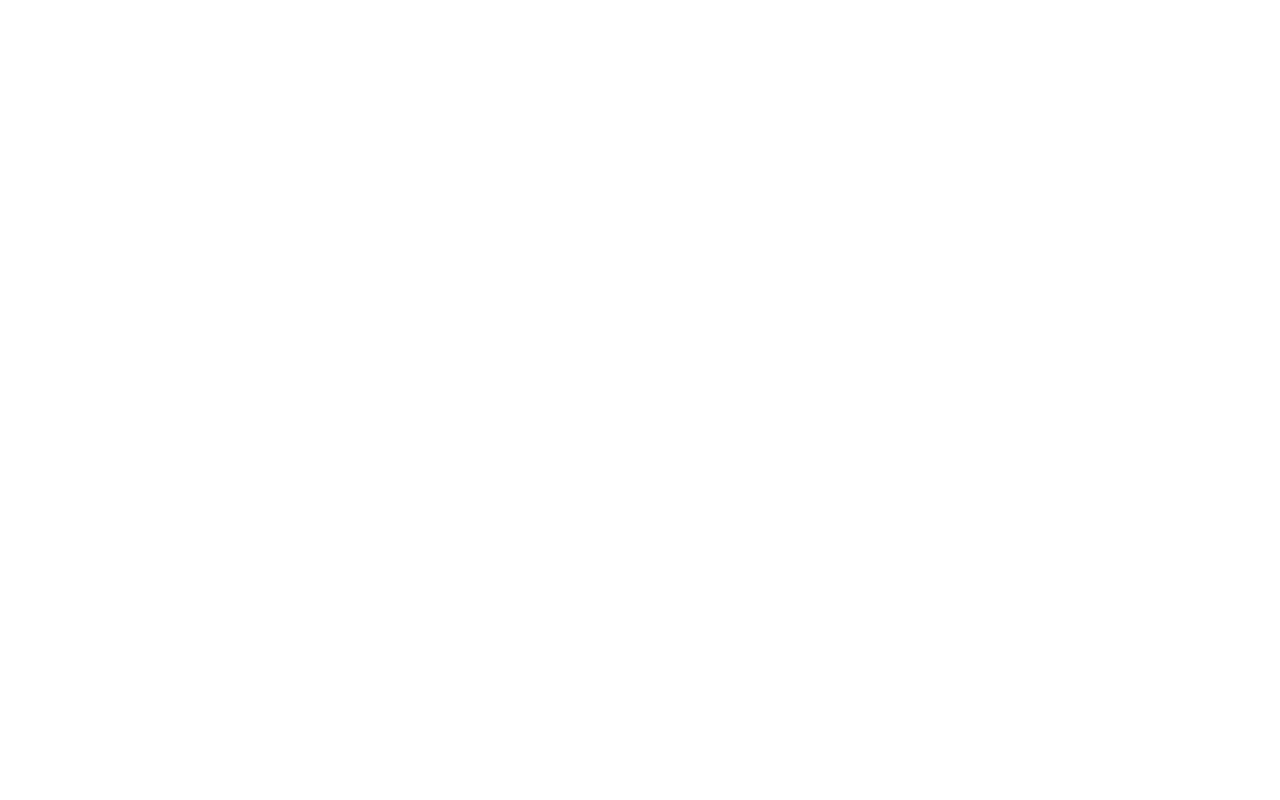
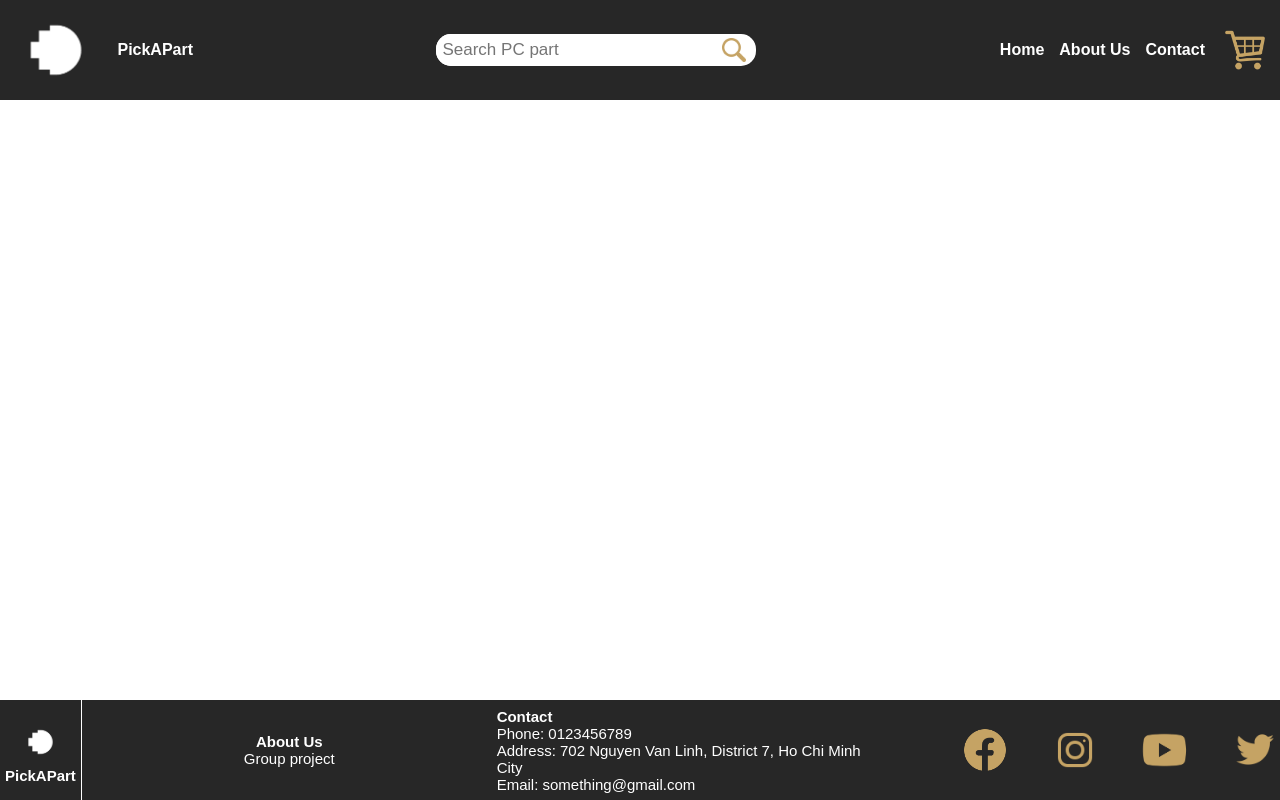
Before and after one commit to quynguyn/enterprise, a plain HTML site: page HTML/index.html in a window 1280 px wide. Drawn offline with Linux system fonts and the light colour scheme.

Commit message:
Make header and footer

```diff
--- a/Asset/CSS/style.css
+++ b/Asset/CSS/style.css
@@ -1,20 +1,152 @@
-:root{
+:root {
     --main-color: #272727;
     --primary-color: #c5a364;
     --secondary-color: #DBC9a5;
-    --thired-color:#ffffff;
+    --thired-color: #ffffff;
 }
 
 /* Reset CSS  */
-*{
+* {
     padding: 0;
     margin: 0;
     box-sizing: border-box;
     text-decoration: none;
-    background-color: #faf7f4;
     font-family: Arial, Helvetica, sans-serif;
 }
+
 /*
     to use variable in CSS
     Example : background-color: var(--main-color);
 */
+
+header {
+    width: 100%;
+    position: fixed;
+    height: 100px;
+    background-color: var(--main-color);
+    display: flex;
+    justify-content: space-between;
+    align-items: center;
+}
+
+.nav-part {
+    display: flex;
+    align-items: center;
+    justify-content: space-between;
+    background-color: inherit;
+}
+
+.nav-part a {
+    display: flex;
+    margin: 0px 5px;
+    background-color: inherit;
+    color: var(--thired-color);
+}
+
+header .nav-part:last-child a {
+    margin-right: 10px;
+}
+
+.nav-part a b {
+    background-color: inherit;
+}
+
+header .search-bar {
+    height: 32px;
+    width: 25%;
+    display: flex;
+    font-size: 17px;
+    border-radius: 15px;
+    background-color: var(--thired-color);
+}
+
+header .nav-part #magnifying-glass {
+    padding-right: 10px;
+    height: 75%;
+    background-color: transparent;
+}
+
+.logo picture img {
+    display: flex;
+    height: 100px;
+    width: auto;
+    background-color: var(--main-color);
+    padding: 2px;
+}
+
+/* Style the search box inside the navigation bar */
+header input[type=text] {
+    display: flex;
+    padding: 6px;
+    font-size: 17px;
+    border: none;
+    border-radius: 15px;
+    background-color: inherit;
+}
+
+header .nav-part #shopping-cart {
+    display: flex;
+    padding: 5px;
+    height: 50px;
+    width: auto;
+    background-color: inherit;
+    color: var(--secondary-color);
+}
+
+footer {
+    position: fixed;
+    bottom: 0px;
+    width: 100%;
+    height: 100px;
+    background-color: var(--main-color);
+    font-size: 15px;
+
+    display: flex;
+    justify-content: space-between;
+    align-items: center;
+}
+
+footer .nav-part {
+    height: inherit;
+    flex-direction: column;
+    align-items: center;
+    justify-content: center;
+    color: var(--thired-color);
+}
+
+#contact-div {
+    width: 30%;
+    align-items: flex-start;
+}
+
+#about-div {
+    width: 20%;
+}
+
+footer .nav-part:first-child {
+    border-right: 1px solid var(--thired-color);
+}
+
+footer .logo picture img {
+    display: flex;
+    height: 50px;
+    width: auto;
+    background-color: var(--main-color);
+    padding: 2px;
+}
+
+.social-media-div {
+    max-width: 350px;
+    height: inherit;
+    width: 25%;
+    display: flex;
+    flex-direction: row;
+    align-items: center;
+    justify-content: space-between;
+    color: var(--thired-color);
+}
+
+.social-media {
+    height: 50px;
+    width: 50px;
+}
--- a/HTML/index.html
+++ b/HTML/index.html
@@ -0,0 +1,74 @@
+<!DOCTYPE html>
+<html lang="en">
+
+<!-- https://onlinepngtools.com/change-png-color -->
+
+<head>
+    <title>Home</title>
+    <meta charset="UTF-8">
+    <link rel="stylesheet" href="../Asset/CSS/style.css" />
+    <meta name="viewport" content="width=device-width, initial-scale=1.0">
+</head>
+
+<body>
+    <header>
+        <div class="nav-part">
+            <a class="logo" href="">
+                <picture>
+                    <source srcset="../Asset/images/nav-icon.png" media="(max-width: 960px)">
+                    <source srcset="../Asset/images/nav-icon.png">
+                    <img src="../Asset/images/nav-icon.png" alt="logo">
+                </picture>
+            </a>
+
+            <a href=""><b>PickAPart</b></a>
+        </div>
+
+        <form class="nav-part search-bar">
+            <input type="text" placeholder="Search PC part">
+            <img id="magnifying-glass" src="../Asset/images/magnifying-glass.png" alt="magnifying glass">
+        </form>
+
+        <div class="nav-part">
+            <a href=""><b>Home</b></a>
+            <a href=""><b>About Us</b></a>
+            <a href=""><b>Contact</b></a>
+            <a href="">
+                <img id="shopping-cart" src="../Asset/images/shoppingCart.png" alt="shopping cart">
+            </a>
+        </div>
+    </header>
+
+    <footer>
+        <div class="nav-part">
+            <a class="logo" href="">
+                <picture>
+                    <source srcset="../Asset/images/nav-icon.png" media="(max-width: 960px)">
+                    <source srcset="../Asset/images/nav-icon.png">
+                    <img src="../Asset/images/nav-icon.png" alt="logo">
+                </picture>
+            </a>
+
+            <a href=""><b>PickAPart</b></a>
+        </div>
+
+        <div id="about-div" class="nav-part">
+            <b><u>About Us</u></b>
+            Group project
+        </div>
+
+        <div id="contact-div" class="nav-part">
+            <b>Contact</b>
+            <p>Phone: 0123456789</p>
+            <p>Address: 702 Nguyen Van Linh, District 7, Ho Chi Minh City</p>
+            <p>Email: something@gmail.com</p>
+        </div>
+
+        <div class="social-media-div">
+            <img class="social-media" src="../Asset/images/facebook.png" alt="facebook">
+            <img class="social-media" src="../Asset/images/instagram.png" alt="instagram">
+            <img class="social-media" src="../Asset/images/youtube.png" alt="youtube">
+            <img class="social-media" src="../Asset/images/twitter.png" alt="twitter">
+        </div>
+    </footer>
+</body>
```
Also changed, not shown: Asset/images/facebook.png (added), Asset/images/instagram.png (added), Asset/images/logo-white.png (added), Asset/images/logo.png (added), Asset/images/magnifying-glass.png (added), Asset/images/nav-icon.png (added), Asset/images/open-book.png (added), Asset/images/shoppingCart.png (added), Asset/images/twitter.png (added), Asset/images/youtube.png (added), 1 other file.
